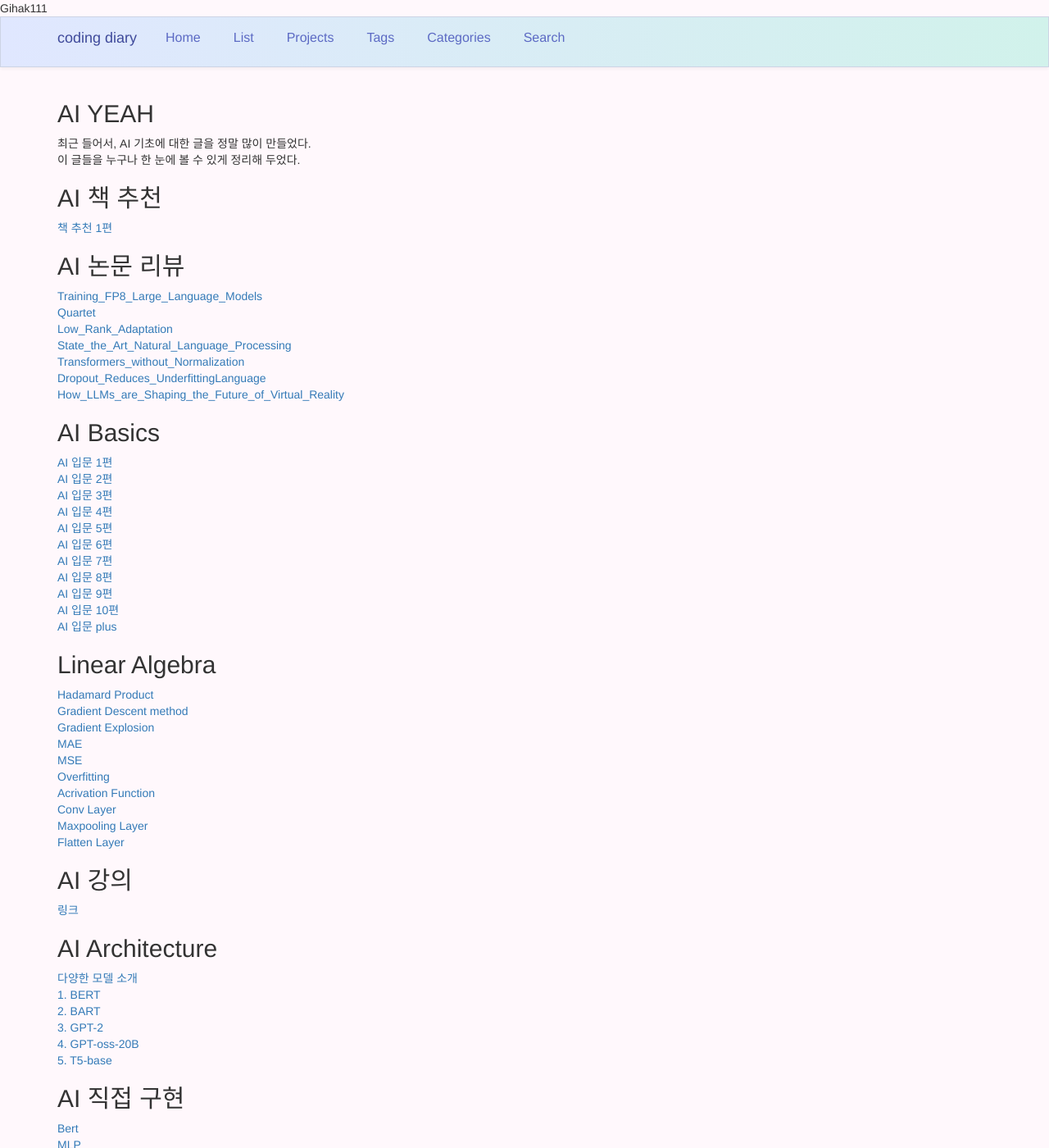
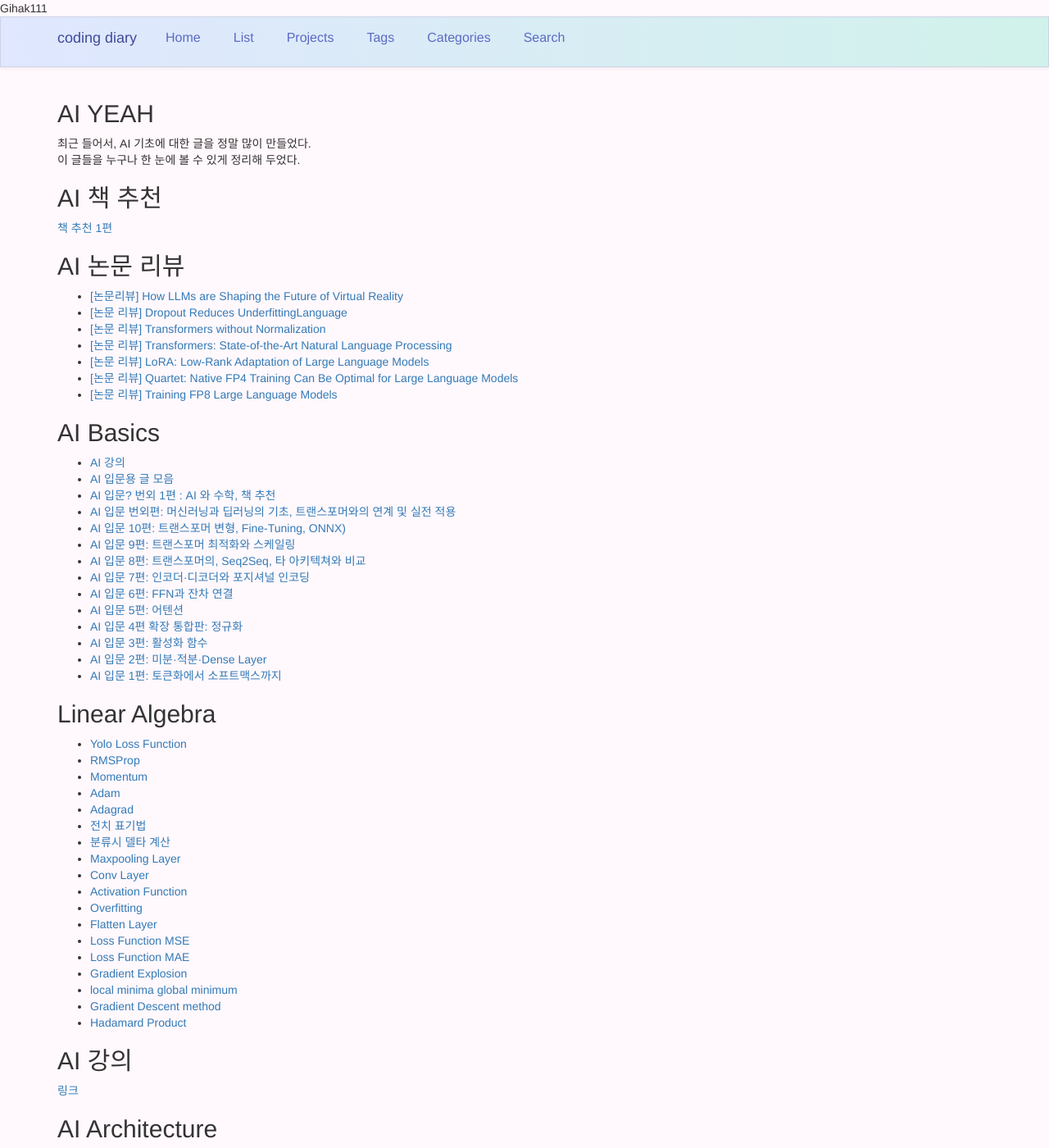
Before and after one commit to Gihak111/Gihak111.github.io, a Jekyll site: the page built from _posts/2025-09-16-AI_learning_best_upload.md, in a window 1280 px wide and 1400 px high. Shown: the whole window at 82% size. Built offline with Jekyll 4.4.1, drawn with Linux system fonts in a browser that asks for light colours; some of the changed text lies outside the part shown.

Commit message:
Update 2025-09-16-AI_learning_best_upload.md

```diff
--- a/_posts/2025-09-16-AI_learning_best_upload.md
+++ b/_posts/2025-09-16-AI_learning_best_upload.md
@@ -8,93 +8,6 @@ author_profile: false
 sidebar:
 nav: "docs"
 ---
-
-
-## AI YEAH
-최근 들어서, AI 기초에 대한 글을 정말 많이 만들었다.
-이 글들을 누구나 한 눈에 볼 수 있게 정리해 두었다.
-
-## AI 책 추천
-[책 추천 1편](https://gihak111.github.io/ai/2025/09/14/Best_Ai_Book_upload.html)
-
-
-## AI 논문 리뷰
-[Training_FP8_Large_Language_Models](https://gihak111.github.io/ai/2025/05/16/Paper_review_Training_FP8_Large_Language_Models_upload.html)
-[Quartet](https://gihak111.github.io/ai/2025/05/21/Paper_review_Quartet_upload.html)
-[Low_Rank_Adaptation](https://gihak111.github.io/ai/2025/05/23/Paper_review_Low_Rank_Adaptation_upload.html)
-[State_the_Art_Natural_Language_Processing](https://gihak111.github.io/ai/2025/05/27/State_the_Art_Natural_Language_Processing_upload.html)
-[Transformers_without_Normalization](https://gihak111.github.io/ai/2025/07/02/Transformers_without_Normalization_upload.html)
-[Dropout_Reduces_UnderfittingLanguage](https://gihak111.github.io/ai/2025/07/14/Dropout_Reduces_UnderfittingLanguage_upload.html)
-[How_LLMs_are_Shaping_the_Future_of_Virtual_Reality](https://gihak111.github.io/ai/2025/08/04/How_LLMs_are_Shaping_the_Future_of_Virtual_Reality_upload.html)
-
-## AI Basics
-[AI 입문 1편](https://gihak111.github.io/ai/2025/08/29/AI_basics_1_upload.html)
-[AI 입문 2편](https://gihak111.github.io/ai/2025/08/30/AI_basics_2_upload.html)
-[AI 입문 3편](https://gihak111.github.io/ai/2025/08/31/AI_basics_3_upload.html)
-[AI 입문 4편](https://gihak111.github.io/ai/2025/09/02/AI_basics_4_upload.html)
-[AI 입문 5편](https://gihak111.github.io/ai/2025/09/03/AI_basics_5_upload.html)
-[AI 입문 6편](https://gihak111.github.io/ai/2025/09/04/AI_basics_6_upload.html)
-[AI 입문 7편](https://gihak111.github.io/ai/2025/09/07/AI_basics_7_upload.html)
-[AI 입문 8편](https://gihak111.github.io/ai/2025/09/09/AI_basics_8_upload.html)
-[AI 입문 9편](https://gihak111.github.io/ai/2025/09/10/AI_basics_9_upload.html)
-[AI 입문 10편](https://gihak111.github.io/ai/2025/09/12/AI_basics_10_upload.html)
-[AI 입문 plus](https://gihak111.github.io/ai/2025/09/14/AI_basics_pluse_upload.html)
-
-## Linear Algebra
-[Hadamard Product](https://gihak111.github.io/ai/2025/09/12/Hadamard_product_upload.html)
-[Gradient Descent method](https://gihak111.github.io/ai/2025/09/16/Gradient_Descent_method_upload.html)
-[Gradient Explosion](https://gihak111.github.io/ai/2025/09/18/Gradient_explosion_upload.html)
-[MAE](https://gihak111.github.io/ai/2025/09/18/MAE_upload.html)
-[MSE](https://gihak111.github.io/ai/2025/09/18/MSE_upload.html)
-[Overfitting](https://gihak111.github.io/ai/2025/09/23/overfitting_upload.html)
-[Acrivation Function](https://gihak111.github.io/ai/2025/09/24/Activation_function_upload.html)
-[Conv Layer](https://gihak111.github.io/ai/2025/09/24/ConV_upload.html)
-[Maxpooling Layer](https://gihak111.github.io/ai/2025/09/25/Maxpooling_upload.html)
-[Flatten Layer](https://gihak111.github.io/ai/2025/09/23/Flatten_layer_upload.html)
-
-
-## AI 강의
-[링크](https://gihak111.github.io/ai/2025/09/26/AI_class_best_upload.html)
-
-## AI Architecture
-[다양한 모델 소개](https://gihak111.github.io/ai/2025/08/21/AI_Architecture_start_upload.html)
-[1. BERT](https://gihak111.github.io/ai/2025/08/22/AI_Architecture_BERT_upload.html)
-[2. BART](https://gihak111.github.io/ai/2025/08/23/AI_Architecture_BART_upload.html)
-[3. GPT-2](https://gihak111.github.io/ai/2025/08/24/AI_Architecture_GPT2_upload.html)
-[4. GPT-oss-20B](https://gihak111.github.io/ai/2025/08/26/AI_Architecture_GPT_oss_upload.html)
-[5. T5-base](https://gihak111.github.io/ai/2025/08/28/AI_Architecture_T5-base_upload.html)
-
-## AI 직접 구현
-[Bert](https://huggingface.co/gihakkk/bert_nupy_model)
-[MLP](https://huggingface.co/gihakkk/MLP_test)
-
-
-
-
-
-
-
-
-
-
-
-
-
-
-
-
-
-
-
-
-
-
-
-
-
-
-
-
 
 ## AI YEAH
 최근 들어서, AI 기초에 대한 글을 정말 많이 만들었다.
```
